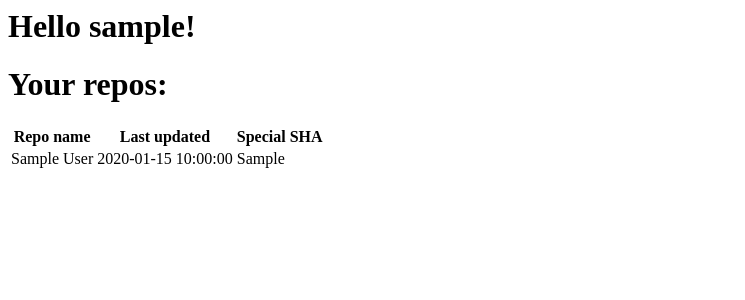
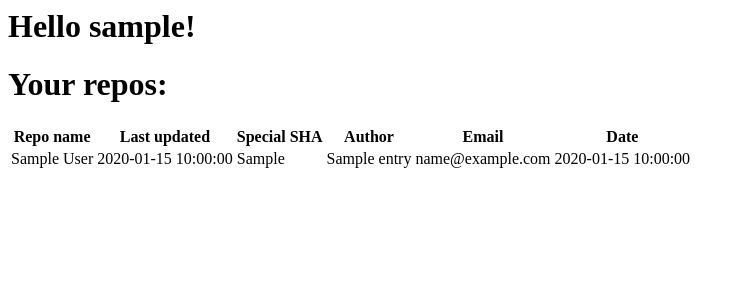
Before and after one commit to tompritch30/SSE-lab2, a Flask app: template api/templates/github_form_post.html in a window 1280 px wide. Shown: the top 300 px of the page, without its empty margins (0-745 px from the left). Run offline with Flask 3, Linux system fonts and the light colour scheme; the template is opened without the code that fills it: most values are stand-ins (such as "Sample title", 1, 10 or a date in 2020).

Commit message:
full table 1

```diff
--- a/api/app.py
+++ b/api/app.py
@@ -1,4 +1,6 @@
 from flask import Flask, render_template, request
+from datetime import datetime
+import pytz
 
 import requests
 
@@ -42,43 +44,49 @@ def submit():
 @app.route("/github_form/submit", methods=["POST"])
 def submit_github():
     input_username = request.form.get("github_username")
-    response = \
-        (requests.get(f"https://api.github.com/users/{input_username}/repos"))
+    response = requests.get(f'https://api.github.com/users/{input_username}/repos')
 
     if response.status_code == 200:
         repos = response.json()
         for repo in repos:
-            repo_commit_details = requests.get(
-                f'https://api.github.com/repos/{repo["full_name"]}/commits'
-            )
+            repo_commit_details = requests.get(f'https://api.github.com/repos/{repo["full_name"]}/commits')
 
             if repo_commit_details.status_code == 200:
                 commits = repo_commit_details.json()
-                # Safety check if the commits list is empty
                 if commits:
-                    # Assign the SHA to a new key in the repo dictionary.
+                    # Get the first commit's data
+                    commit_data = commits[0]["commit"]
+                    author_data = commit_data["author"]
+
+                    # Format the date string to a more readable format
+                    date_str = author_data["date"]
+                    date_obj = datetime.strptime(date_str, "%Y-%m-%dT%H:%M:%SZ")
+                    date_obj = date_obj.replace(tzinfo=pytz.utc)  # Attach UTC timezone information
+
+                    # Here you can adjust the date format as per your requirement
+                    formatted_date = date_obj.strftime("%B %d, %Y %H:%M:%S UTC")
+
+                    # Add the cleaned up data to the repo dictionary
                     repo["special_sha"] = commits[0]["sha"]
+                    repo["author_name"] = author_data["name"]
+                    repo["author_email"] = author_data["email"]
+                    repo["commit_date"] = formatted_date
                 else:
                     repo["special_sha"] = "No commits available"
+                    repo["author_name"] = ""
+                    repo["author_email"] = ""
+                    repo["commit_date"] = ""
             else:
                 repo["special_sha"] = "Error fetching commits"
-
-        return render_template(
-            "github_form_post.html",
-            github_username=input_username,
-            github_repos=repos
-        )
+                repo["author_name"] = ""
+                repo["author_email"] = ""
+                repo["commit_date"] = ""
+        return render_template("github_form_post.html", github_username=input_username, github_repos=repos)
     else:
         repos = None
-        error_message =\
-            ("Failed to fetch repositories. "
-             "Please check the GitHub username and try again.")
-        return render_template(
-            "github_form_post.html",
-            github_username=input_username,
-            github_repos=repos,
-            error_message=error_message,
-        )
+        error_message = "Failed to fetch repositories. Please check the GitHub username and try again."
+        return render_template("github_form_post.html", github_username=input_username, github_repos=repos,
+                               error_message=error_message)
 
 
 def process_query(word):
--- a/api/templates/github_form_post.html
+++ b/api/templates/github_form_post.html
@@ -9,6 +9,9 @@
                     <th>Repo name</th>
                     <th>Last updated</th>
                     <th>Special SHA</th>
+                    <th>Author</th>
+                    <th>Email</th>
+                    <th>Date</th>
                 </tr>
             </thead>
             <tbody>
@@ -17,6 +20,9 @@
                     <td>{{ entry.full_name }}</td>
                     <td>{{ entry.updated_at }}</td>
                     <td>{{ entry.special_sha or 'No SHA available' }}</td>
+                    <td>{{ entry.author_name or 'N/A' }}</td>
+                    <td>{{ entry.author_email or 'N/A' }}</td>
+                    <td>{{ entry.commit_date or 'N/A' }}</td>
                 </tr>
                 {% endfor %}
             </tbody>
--- a/requirements.txt
+++ b/requirements.txt
@@ -4,6 +4,7 @@ certifi==2023.7.22
 cfgv==3.4.0
 charset-normalizer==3.3.2
 click==8.1.7
+DateTime==5.2
 distlib==0.3.7
 exceptiongroup==1.1.3
 filelock==3.13.0
@@ -27,6 +28,7 @@ pre-commit==3.5.0
 pycodestyle==2.11.1
 pyflakes==3.1.0
 pytest==7.4.2
+pytz==2023.3.post1
 PyYAML==6.0.1
 requests==2.31.0
 tomli==2.0.1
@@ -34,3 +36,4 @@ typing_extensions==4.8.0
 urllib3==2.0.7
 virtualenv==20.24.6
 Werkzeug==3.0.0
+zope.interface==6.1
```
